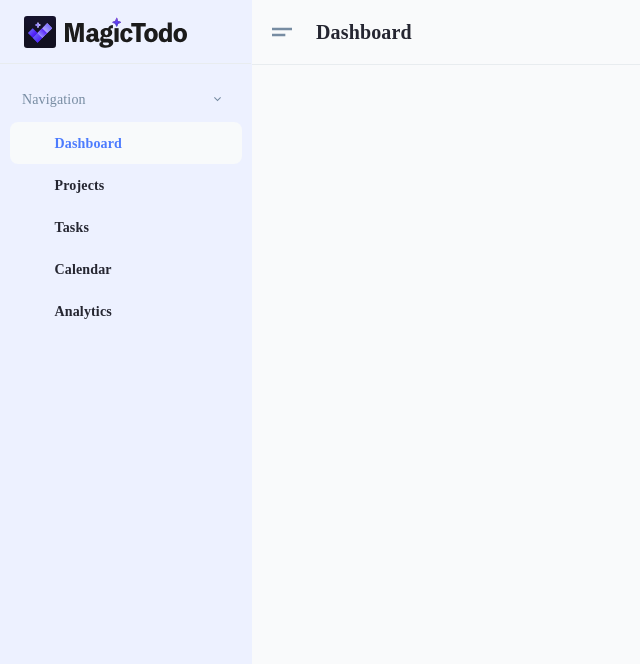
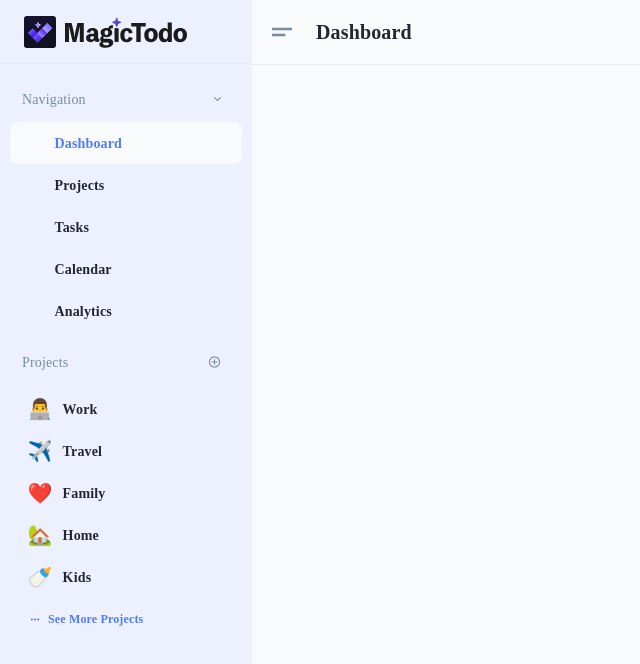
Before and after one commit to tryfoobar/demo-app, a React (Create React App) app: page / in a window 1280 px wide. Shown: the top 664 px of the page, without its empty margins (0-640 px from the left). Built offline with nearby package versions, Linux system fonts and the light colour scheme.

Commit message:
added projects menu to sidebar

```diff
--- /dev/null
+++ b/src/components/Sidebar/ProjectsMenu.jsx
@@ -0,0 +1,37 @@
+import MenuLink from "./MenuLink";
+import plus from "../../assets/icons/plus.svg";
+import ellipsis from "../../assets/icons/ellipsis.svg";
+import { IconButton } from "@mui/material";
+
+const ProjectsMenu = () => {
+  return (
+    <div className="mt-4">
+      <div className="flex justify-between items-center px-[22px] mb-3">
+        <div className="text-[14px] text-[#778CA2] leading-[21px] font-light">
+          Projects
+        </div>
+
+        <IconButton color="inherit" aria-label="create project" edge="start">
+          <img src={plus} alt="" />
+        </IconButton>
+      </div>
+
+      <div
+        className={`flex max-h-[1000px] overflow-hidden transition-[max-height] duration-300 ease-in-out flex-col items-center justify-center `}
+      >
+        <MenuLink icon="👨‍💻" link={"Work"} />
+        <MenuLink icon="✈️" link={"Travel"} />
+        <MenuLink icon="❤️" link={"Family"} />
+        <MenuLink icon="🏡" link={"Home"} />
+        <MenuLink icon="🍼" link={"Kids"} />
+      </div>
+
+      <div className="flex cursor-pointer hover:underline items-center mt-3 capitalize font-semibold gap-2 text-[#4D7CFE] text-[12px] leading-[18px] pl-[30px]">
+        <img src={ellipsis} alt="" />
+        See more projects
+      </div>
+    </div>
+  );
+};
+
+export default ProjectsMenu;
--- a/src/layout/DashboardLayout.jsx
+++ b/src/layout/DashboardLayout.jsx
@@ -11,6 +11,7 @@ import IconButton from "@mui/material/IconButton";
 import MenuIcon from "../assets/icons/menu.svg";
 import Logo from "../assets/logos/magicTodo.svg";
 import NavigationMenu from "../components/Sidebar/NavigationMenu";
+import ProjectsMenu from "../components/Sidebar/ProjectsMenu";
 
 const drawerWidth = 252;
 
@@ -125,6 +126,8 @@ export default function DashboardLayout() {
         <div className="mt-6">
           {/* Navigation Menu  */}
           <NavigationMenu />
+          {/* Projects Menu  */}
+          <ProjectsMenu />
         </div>
       </Drawer>
 
```
